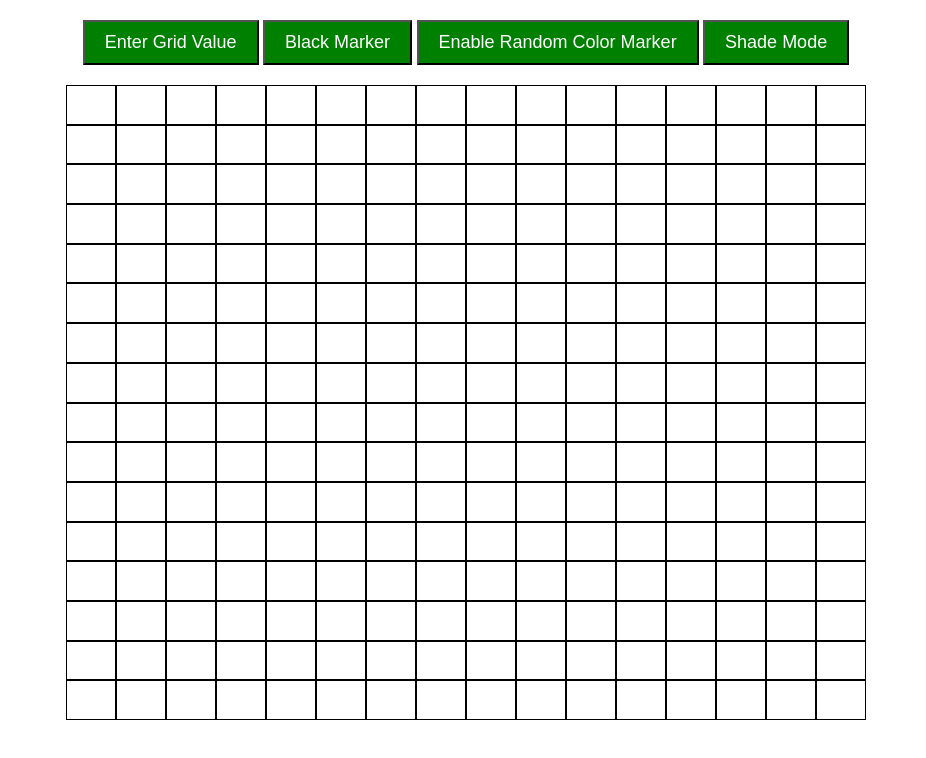
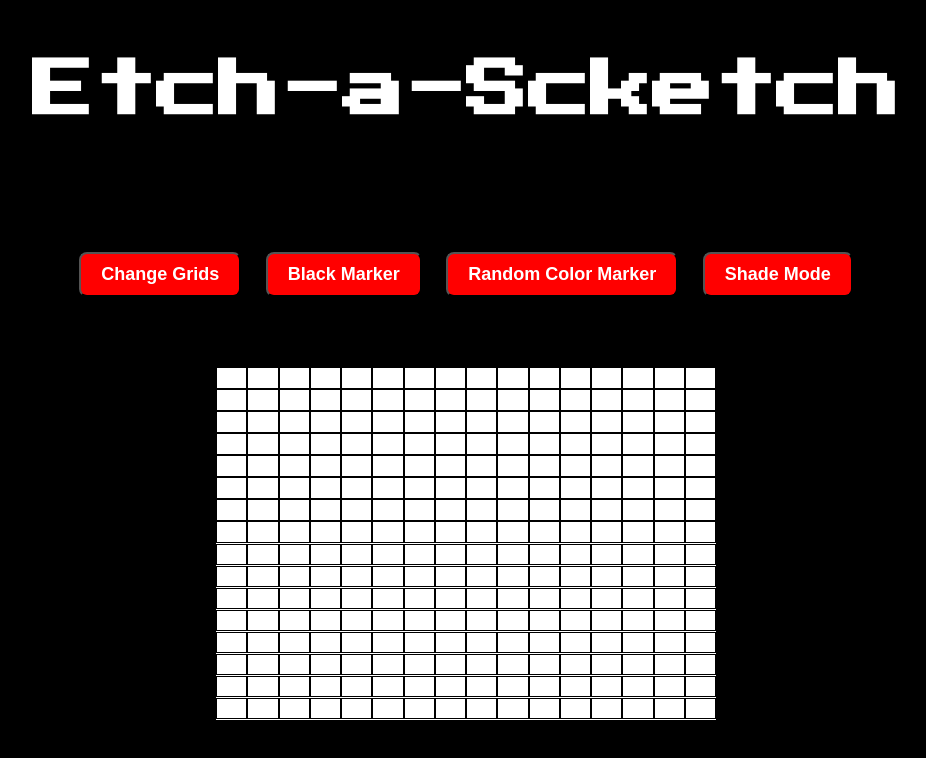
Before and after one commit to SuwillWD/top-etch-a-sketch, a plain HTML site: page index.html in a window 1280 px wide. Shown: the whole page, without its empty margins (174-1100 px from the left). Drawn offline with Linux system fonts and the light colour scheme.

Commit message:
Complete UI

```diff
--- a/index.html
+++ b/index.html
@@ -7,12 +7,11 @@
     <title>TOP - Etch-a-Scketch</title>
   </head>
   <body>
+    <h1>Etch-a-Scketch</h1>
     <div class="buttons">
-      <button class="grid-val" type="button">Enter Grid Value</button>
+      <button class="grid-val" type="button">Change Grids</button>
       <button class="black-color" type="button">Black Marker</button>
-      <button class="random-colors" type="button">
-        Enable Random Color Marker
-      </button>
+      <button class="random-colors" type="button">Random Color Marker</button>
       <button class="shade-colors" type="button">Shade Mode</button>
     </div>
     <div class="container"></div>
--- a/styles.css
+++ b/styles.css
@@ -1,4 +1,5 @@
 @import url("https://fonts.googleapis.com/css2?family=Poppins:ital,wght@0,400;0,500;0,600;0,700;0,800;0,900;1,400;1,500;1,700&display=swap");
+@import url("https://fonts.googleapis.com/css?family=Press+Start+2P&display=swap");
 
 * {
   margin: 0;
@@ -12,13 +13,22 @@ body {
   justify-content: center;
   align-items: center;
   flex-direction: column;
+  background-color: black;
 }
 
 .container {
-  width: 800px;
-  height: 800px;
+  width: 500px;
+  height: 500px;
   display: flex;
   flex-wrap: wrap;
+  background-color: white;
+}
+
+body h1 {
+  font-family: "Press Start 2P", sans-serif;
+  color: white;
+  margin: 60px;
+  font-size: 62px;
 }
 
 .grid {
@@ -26,7 +36,7 @@ body {
 }
 
 .buttons {
-  margin: 20px 0;
+  margin: 60px 0;
 }
 
 .grid-val,
@@ -36,12 +46,15 @@ body {
   padding: 10px 20px;
   font-size: 18px;
   color: white;
-  background-color: green;
+  background-color: red;
+  margin: 10px;
+  border-radius: 8px;
+  font-weight: 600;
 }
 
 .grid-val:hover,
 .random-colors:hover,
 .black-color:hover,
 .shade-colors:hover {
-  box-shadow: 0 0 10px black;
+  box-shadow: 0 0 10px grey;
 }
```
